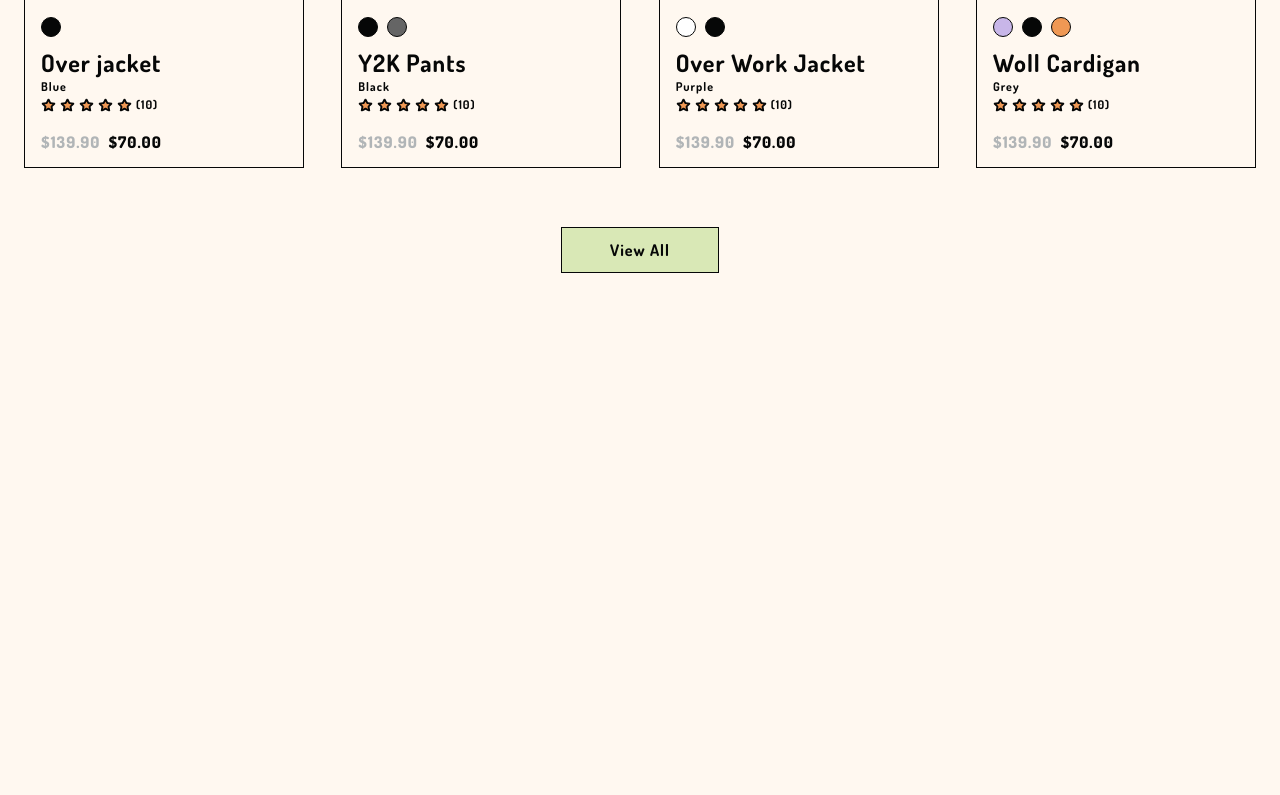
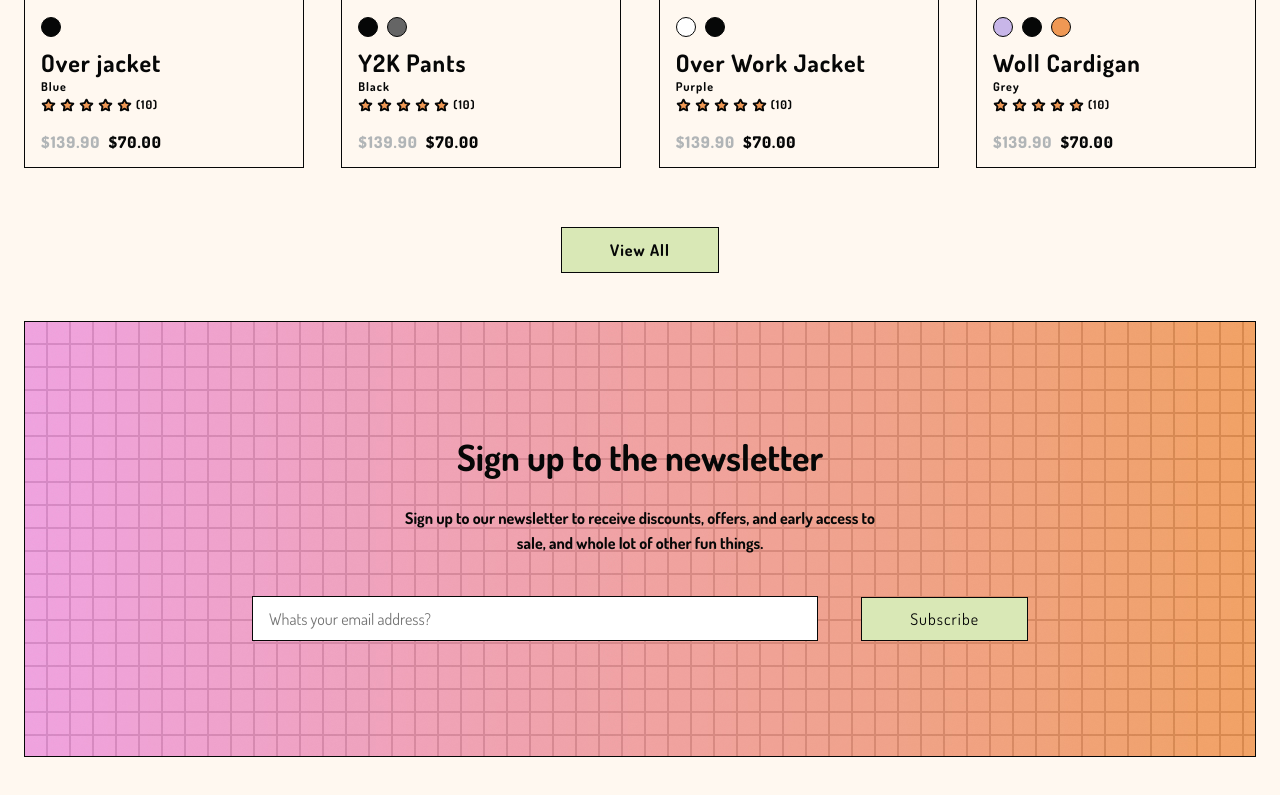
Before and after one commit to IlyaLogonow/LawasanCollection-Website, a plain HTML site: page index.html in a window 1280 px wide. Shown: the part 2808-3603 px from the top of the page. Before the commit the page ends 3087 px from the top, so only its background shows below. Drawn offline with nearby package versions, Linux system fonts and the light colour scheme.

Commit message:
made a 'newsletter' block

```diff
--- a/index.html
+++ b/index.html
@@ -345,6 +345,17 @@
                 </div>
             </div>
         </section>
+
+        <section class="newsletter">
+            <div class="newsletter__wrapper">
+                <h2 class="newsletter__title">Sign up to the newsletter</h2>
+                <p class="newsletter__text">Sign up to our newsletter to receive discounts, offers, and early access to sale, and whole lot of other fun things.</p>
+            </div>
+            <form class="newsletter__form" id="example" action="page.php" method="POST">
+                <input class="newsletter__input-email" placeholder="Whats your email address?" type="email" id="email" name="email">
+                <button class="btn" form="example" type="submit" name="send_other">Subscribe</button>
+            </form>
+        </section>
     </main>
 
     <footer class="footer">
--- a/scss/base/_base.scss
+++ b/scss/base/_base.scss
@@ -46,6 +46,9 @@ a {
     background: #EF9854;
 }
 
+.title-hiden {
+    visibility: hidden;
+}
 
 .container {
     position: relative;
--- a/scss/blocks/_content.scss
+++ b/scss/blocks/_content.scss
@@ -17,3 +17,7 @@
 /*best-seller*/
 @import "../blocks/best-seller";
 /*best-seller-end*/
+
+/*newsletter*/
+@import "../blocks/newsletter";
+/*newsletter-end*/
--- /dev/null
+++ b/scss/blocks/_newsletter.scss
@@ -0,0 +1,44 @@
+.newsletter {
+    display: flex;
+    flex-direction: column;
+    justify-content: center;
+    align-items: center;
+
+    text-align: center;
+
+    max-width: 1232px;
+    min-height: 436px;
+
+    background-image: url('./../img/newsletter/newsletter-bg.jpg');
+    background-position: center;
+    background-repeat: no-repeat;
+    background-size: cover;
+
+    margin: 0 auto;
+
+    margin-top: 62px;
+    margin-bottom: 62px;
+}
+
+.newsletter__title {
+    font-size: 36px;
+    margin-bottom: 28px;
+}
+
+.newsletter__text {
+    max-width: 496px;
+    line-height: 25px;
+    margin-bottom: 40px;
+}
+
+.newsletter__input-email {
+    width: 566px;
+    height: 45px;
+
+    border: $border;
+    background: #FFF;
+
+    padding: 10px 16px;
+
+    margin-right: 40px;
+}
```
Also changed, not shown: css/main.css, css/main.min.css, img/newsletter/newsletter-bg.jpg (added), 2 other files.
